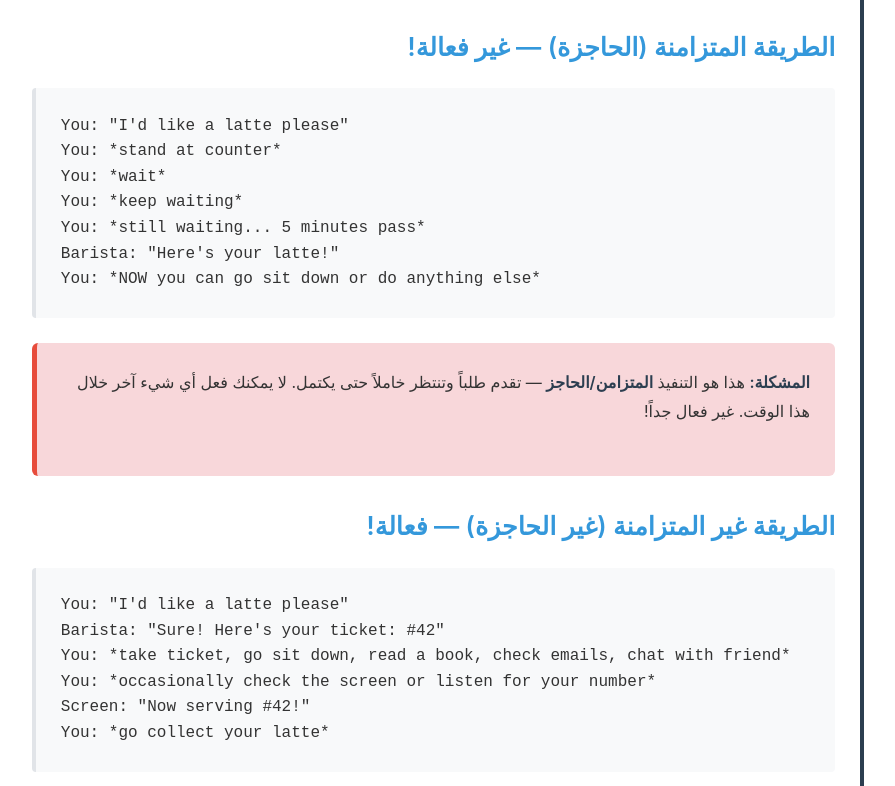
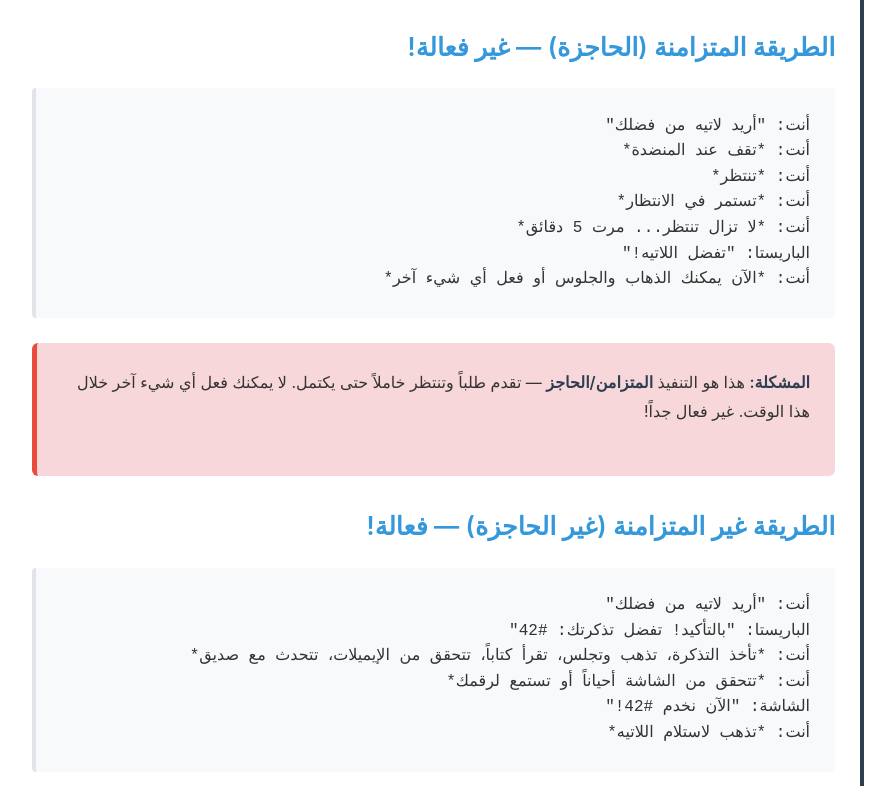
Before and after one commit to AskOsama/Intro-DS-AI, a plain HTML site: page session3_week3_ar.html in a window 1280 px wide. Shown: the part 1974-2760 px from the top of the page, without its empty margins (192-1087 px from the left). Drawn offline with Linux system fonts and the light colour scheme.

Commit message:
correct the transaltion in the motivation examples

```diff
--- a/session3_week3_ar.html
+++ b/session3_week3_ar.html
@@ -75,13 +75,13 @@
             <h3>الطريقة المتزامنة (الحاجزة) — غير فعالة!</h3>
 
             <div class="example">
-                <pre dir="ltr" align="left"><code>You: "I'd like a latte please"
-You: *stand at counter*
-You: *wait*
-You: *keep waiting*
-You: *still waiting... 5 minutes pass*
-Barista: "Here's your latte!"
-You: *NOW you can go sit down or do anything else*</code></pre>
+                <pre dir="rtl" align="right"><code>أنت: "أريد لاتيه من فضلك"
+أنت: *تقف عند المنضدة*
+أنت: *تنتظر*
+أنت: *تستمر في الانتظار*
+أنت: *لا تزال تنتظر... مرت 5 دقائق*
+الباريستا: "تفضل اللاتيه!"
+أنت: *الآن يمكنك الذهاب والجلوس أو فعل أي شيء آخر*</code></pre>
             </div>
 
             <div class="limitations-box">
@@ -91,12 +91,12 @@ You: *NOW you can go sit down or do anything else*</code></pre>
             <h3>الطريقة غير المتزامنة (غير الحاجزة) — فعالة!</h3>
 
             <div class="example">
-                <pre dir="ltr" align="left"><code>You: "I'd like a latte please"
-Barista: "Sure! Here's your ticket: #42"
-You: *take ticket, go sit down, read a book, check emails, chat with friend*
-You: *occasionally check the screen or listen for your number*
-Screen: "Now serving #42!"
-You: *go collect your latte*</code></pre>
+                <pre dir="rtl" align="right"><code>أنت: "أريد لاتيه من فضلك"
+الباريستا: "بالتأكيد! تفضل تذكرتك: #42"
+أنت: *تأخذ التذكرة، تذهب وتجلس، تقرأ كتاباً، تتحقق من الإيميلات، تتحدث مع صديق*
+أنت: *تتحقق من الشاشة أحياناً أو تستمع لرقمك*
+الشاشة: "الآن نخدم #42!"
+أنت: *تذهب لاستلام اللاتيه*</code></pre>
             </div>
 
             <div class="key-message">
```
